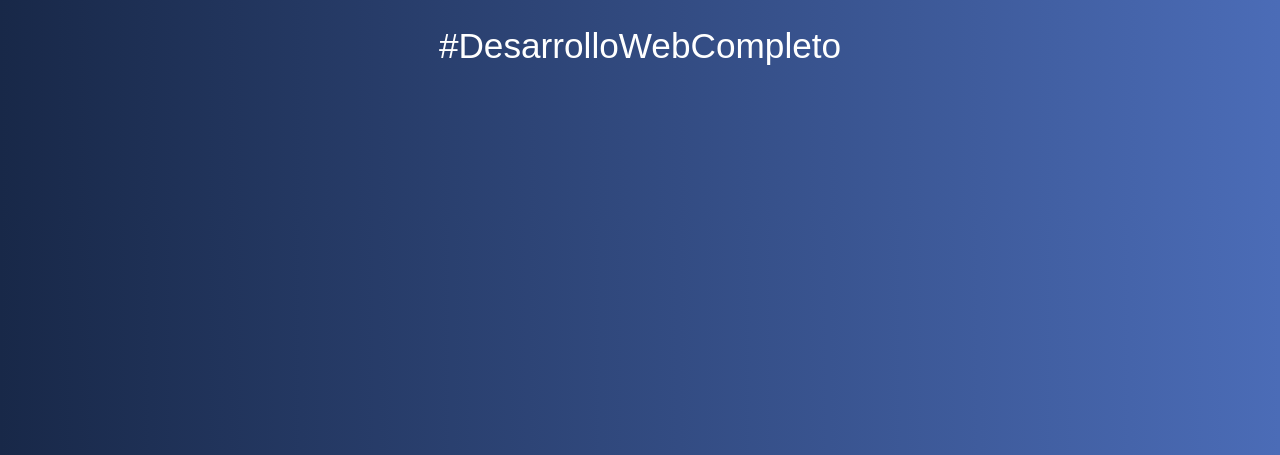
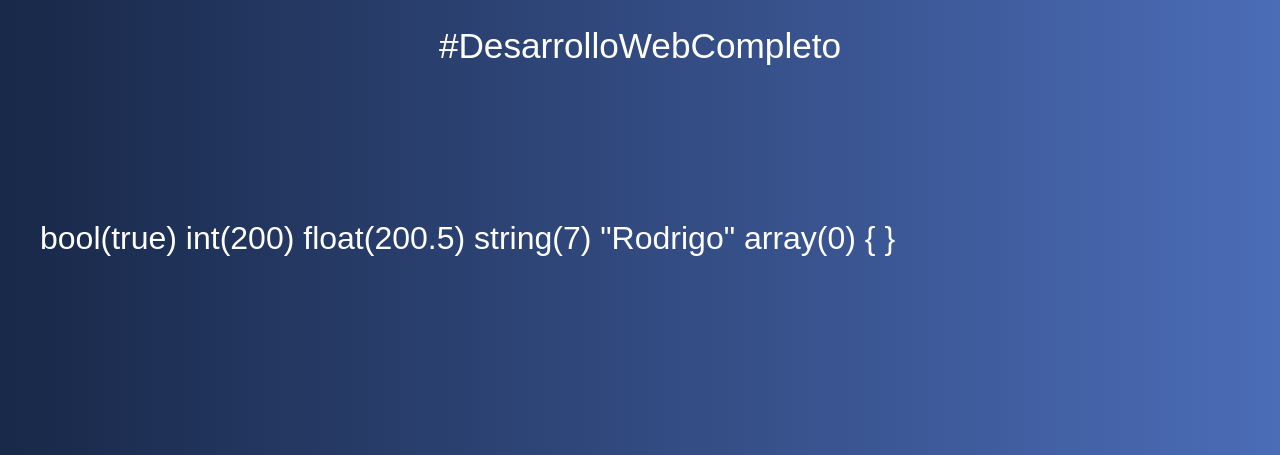
Before and after one commit to r0odr1/introduccionPHP, a PHP site: page /03-tipos-dato.php in a window 1280 px wide. Shown: the part 259-714 px from the top of the page. Run offline with PHP 8.4, Linux system fonts and the light colour scheme.

Commit message:
tipos de dato en PHP

```diff
--- a/03-tipos-dato.php
+++ b/03-tipos-dato.php
@@ -1,5 +1,24 @@
 <?php include 'includes/header.php';
 
+// Boolean
+$logueado = true;
+var_dump($logueado);
+
+// Enteros
+$numero = 200;
+var_dump($numero);
+
+// Floats
+$float = 200.5;
+var_dump($float);
+
+// String
+$nombre = "Rodrigo"; // Pueden estar dentro de comillas sensillas o dobles pero no se pueden mezclar
+var_dump($nombre);
+
+// Arrays
+$array = [];
+var_dump($array);
 
 
 
```
